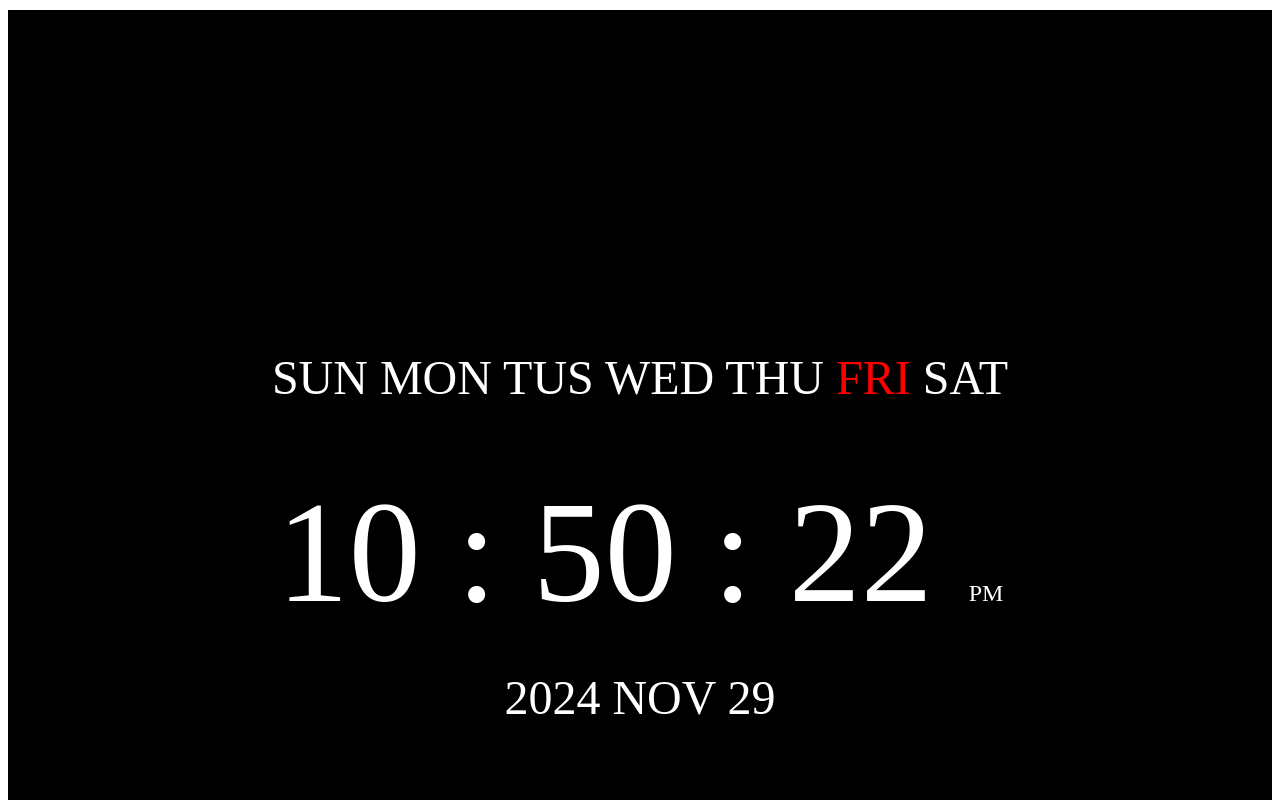
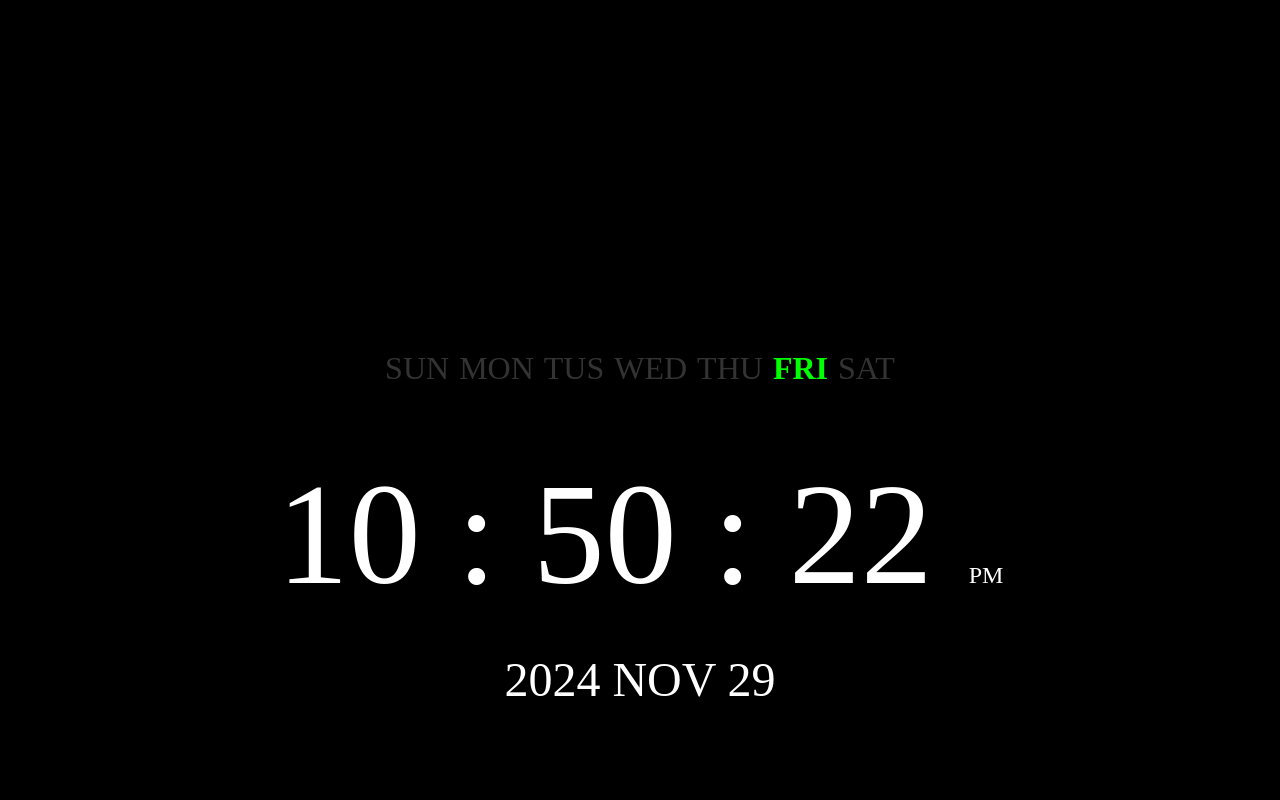
Before and after one commit to kimKIIK/TIMEEEEE, a plain HTML site: page index.html in a window 1280 px wide. Shown: the top 800 px of the page. Drawn offline with Linux system fonts and the light colour scheme.

Commit message:
Update index.html

```diff
--- a/index.html
+++ b/index.html
@@ -5,6 +5,12 @@
   <meta name="viewport" content="width=device-width, initial-scale=1.0">
   <title>TIMEEEEE</title>
   <style>
+    body {
+      margin: 0; /* 기본 여백 제거 */
+      padding: 0; /* 기본 여백 제거 */
+      background-color: #000000; /* 배경색을 검은색으로 설정 */
+    }
+
     .clock {
       width: 450px;
       background-color: #ffffff;
@@ -32,12 +38,29 @@
       display: flex;
       justify-content: center;
       gap: 10px;
-      font-size: 1rem;
+      font-size: 2rem;
     }
 
-    .active {
-      color: #ff0000;
+    .days-of-week span {
+     color: #ffffff33; /* 기본 색상 */
     }
+
+    .days-of-week .active {
+     font-weight: bold; /* 활성화된 요일은 볼드 처리 */
+    }
+
+    .days-of-week .weekday {
+     color: #00ff00; /* 초록색 (월 ~ 금) */
+    }
+
+    .days-of-week .saturday {
+     color: #0000ff; /* 파란색 (토요일) */
+    }
+
+    .days-of-week .sunday {
+     color: #ff0000; /* 빨간색 (일요일) */
+    }
+
 
     .time {
       font-size: 3em;
@@ -66,7 +89,7 @@
 <body>
   <div class="time test">
     <div class="inside">
-      <div class="days-fo-week">
+      <div class="days-of-week">
         <span id="sun" class="active">SUN</span>
         <span id="mon">MON</span>
         <span id="tus">TUS</span>
@@ -122,8 +145,12 @@
   // 요일 업데이트
   const activeDay = $(daysOfWeek[day]);
   if (activeDay) {
-        document.querySelector('.days-fo-week .active')?.classList.remove('active');
-        activeDay.classList.add('active');
+    document.querySelector('.days-of-week .active')?.classList.remove('active', 'weekday', 'saturday', 'sunday');
+
+    // 요일별 색상 추가
+    if (day === 0) activeDay.classList.add('active', 'sunday'); // 일요일
+    else if (day === 6) activeDay.classList.add('active', 'saturday'); // 토요일
+    else activeDay.classList.add('active', 'weekday'); // 월~금요일
   }
 
   // 날짜 업데이트
```
Lines whose indentation alone changed are shown as unchanged.
